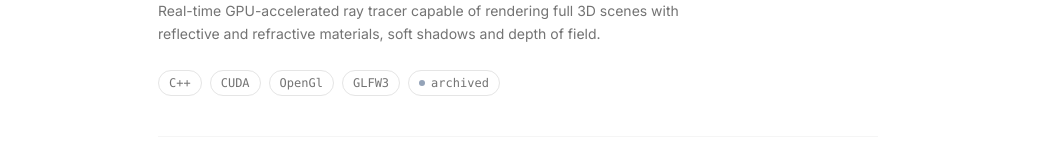
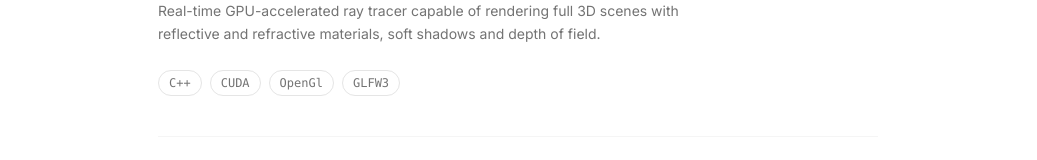
Before and after one commit to robbatr0n/robbatron.dev, a Next.js app: page /projects/cuda-raytracer in a window 1280 px wide. Shown: the part 230-390 px from the top of the page, without its empty margins (122-1159 px from the left). Built offline with nearby package versions, Linux system fonts and the light colour scheme.

Commit message:
bug: removed duplicate status icon

```diff
--- a/app/projects/[slug]/page.tsx
+++ b/app/projects/[slug]/page.tsx
@@ -107,18 +107,6 @@ export default async function ProjectPage({
               {tech}
             </span>
           ))}
-          <span className="flex items-center gap-1.5 font-mono text-xs text-neutral-500 border border-neutral-200 rounded-full px-2.5 py-1">
-            <span
-              className="rounded-full shrink-0"
-              style={{
-                width: 6,
-                height: 6,
-                background: dotColors[project.status],
-                display: "inline-block",
-              }}
-            />
-            {project.status}
-          </span>
         </div>
 
         <div className="mdx">
```
